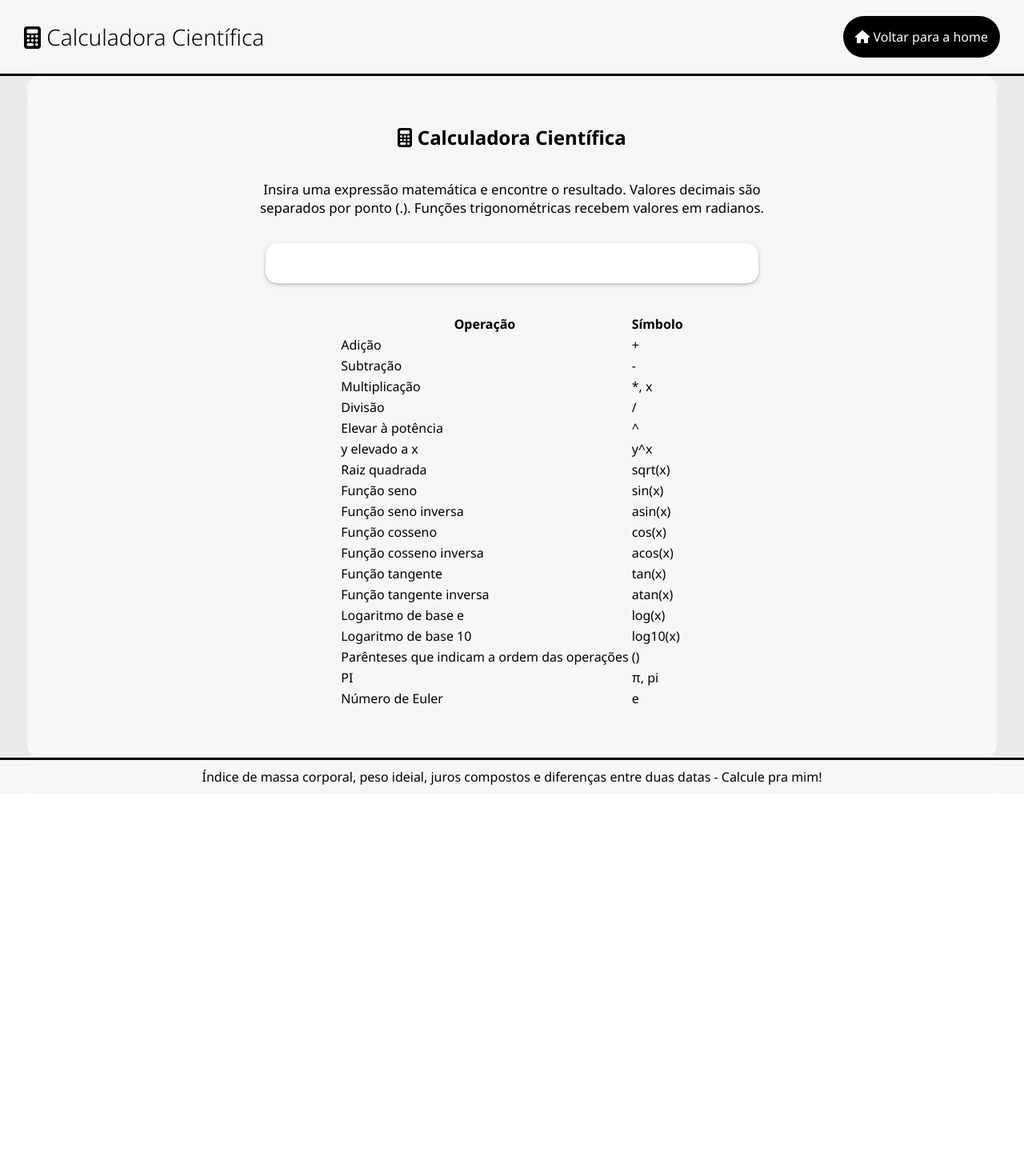
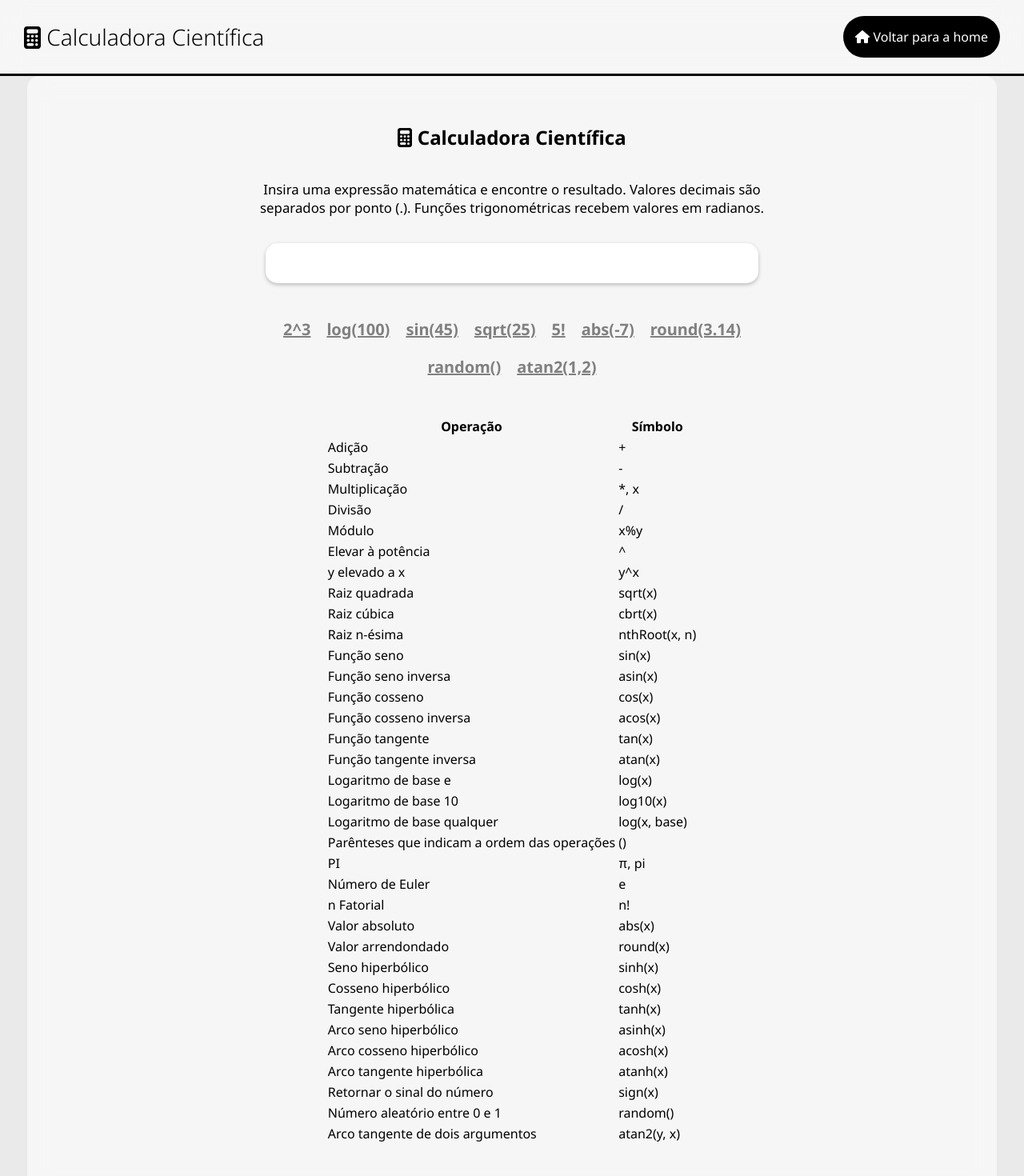
Before and after one commit to LuSrodri/calcule-pra-mim, a Next.js app: page /cientifica in a window 1280 px wide. Shown: the top 1470 px of the page at 80% size. Before the commit the page ends 992 px from the top, so only its background shows below. Built offline with nearby package versions, Linux system fonts and the light colour scheme.

Commit message:
improving scientificcalculator

```diff
--- a/components/ScientificCalculator.js
+++ b/components/ScientificCalculator.js
@@ -4,7 +4,7 @@ import { FontAwesomeIcon } from '@fortawesome/react-fontawesome';
 import { useEffect, useState } from 'react';
 import { evaluate } from 'mathjs';
 
-export default function JurosCompostosCalculator() {
+export default function ScientificCalculator() {
     const [mathExp, setMathExp] = useState("");
     const [mathExpResult, setMathExpResult] = useState("");
 
@@ -54,10 +54,22 @@ export default function JurosCompostosCalculator() {
                 </div>
 
                 {mathExpResult !== "" && (
-                    <p id="resultado">
+                    <p id="resultado" style={{fontSize: "1.25rem"}}>
                         <strong>Resultado:</strong> {mathExpResult}
                     </p>
                 )}
+
+                <p className={styles.examples}>
+                    <strong onClick={(e) => setMathExp(e.target.innerHTML)}>2^3</strong>
+                    <strong onClick={(e) => setMathExp(e.target.innerHTML)}>log(100)</strong>
+                    <strong onClick={(e) => setMathExp(e.target.innerHTML)}>sin(45)</strong>
+                    <strong onClick={(e) => setMathExp(e.target.innerHTML)}>sqrt(25)</strong>
+                    <strong onClick={(e) => setMathExp(e.target.innerHTML)}>5!</strong>
+                    <strong onClick={(e) => setMathExp(e.target.innerHTML)}>abs(-7)</strong>
+                    <strong onClick={(e) => setMathExp(e.target.innerHTML)}>round(3.14)</strong>
+                    <strong onClick={(e) => setMathExp(e.target.innerHTML)}>random()</strong>
+                    <strong onClick={(e) => setMathExp(e.target.innerHTML)}>atan2(1,2)</strong>
+                </p>
 
                 <table className={styles.table} style={{ margin: "20px auto" }}>
                     <thead>
@@ -84,6 +96,10 @@ export default function JurosCompostosCalculator() {
                             <td>/</td>
                         </tr>
                         <tr>
+                            <td>Módulo</td>
+                            <td>x%y</td>
+                        </tr>
+                        <tr>
                             <td>Elevar à potência</td>
                             <td>^</td>
                         </tr>
@@ -94,6 +110,14 @@ export default function JurosCompostosCalculator() {
                         <tr>
                             <td>Raiz quadrada</td>
                             <td>sqrt(x)</td>
+                        </tr>
+                        <tr>
+                            <td>Raiz cúbica</td>
+                            <td>cbrt(x)</td>
+                        </tr>
+                        <tr>
+                            <td>Raiz n-ésima</td>
+                            <td>nthRoot(x, n)</td>
                         </tr>
                         <tr>
                             <td>Função seno</td>
@@ -128,6 +152,10 @@ export default function JurosCompostosCalculator() {
                             <td>log10(x)</td>
                         </tr>
                         <tr>
+                            <td>Logaritmo de base qualquer</td>
+                            <td>log(x, base)</td>
+                        </tr>
+                        <tr>
                             <td>Parênteses que indicam a ordem das operações</td>
                             <td>()</td>
                         </tr>
@@ -139,6 +167,54 @@ export default function JurosCompostosCalculator() {
                             <td>Número de Euler</td>
                             <td>e</td>
                         </tr>
+                        <tr>
+                            <td>n Fatorial</td>
+                            <td>n!</td>
+                        </tr>
+                        <tr>
+                            <td>Valor absoluto</td>
+                            <td>abs(x)</td>
+                        </tr>
+                        <tr>
+                            <td>Valor arrendondado</td>
+                            <td>round(x)</td>
+                        </tr>
+                        <tr>
+                            <td>Seno hiperbólico</td>
+                            <td>sinh(x)</td>
+                        </tr>
+                        <tr>
+                            <td>Cosseno hiperbólico</td>
+                            <td>cosh(x)</td>
+                        </tr>
+                        <tr>
+                            <td>Tangente hiperbólica</td>
+                            <td>tanh(x)</td>
+                        </tr>
+                        <tr>
+                            <td>Arco seno hiperbólico</td>
+                            <td>asinh(x)</td>
+                        </tr>
+                        <tr>
+                            <td>Arco cosseno hiperbólico</td>
+                            <td>acosh(x)</td>
+                        </tr>
+                        <tr>
+                            <td>Arco tangente hiperbólica</td>
+                            <td>atanh(x)</td>
+                        </tr>
+                        <tr>
+                            <td>Retornar o sinal do número</td>
+                            <td>sign(x)</td>
+                        </tr>
+                        <tr>
+                            <td>Número aleatório entre 0 e 1</td>
+                            <td>random()</td>
+                        </tr>
+                        <tr>
+                            <td>Arco tangente de dois argumentos</td>
+                            <td>atan2(y, x)</td>
+                        </tr>
                     </tbody>
                 </table>
             </div>
--- a/pages/cientifica.js
+++ b/pages/cientifica.js
@@ -10,17 +10,17 @@ export default function Cientifica() {
   return (
     <div className={styles.main}>
       <Head>
-        <title>Use a calculadora científica e encontre resultados para expressões matemáticas. - Calcule pra mim!</title>
+        <title>Use a calculadora científica e encontre resultados para expressões matemáticas - Calcule pra mim!</title>
 
         <meta name="description" content="Insira uma expressão matemática e descubra o resultado." />
 
-        <meta property="og:title" content="Use a calculadora científica e encontre resultados para expressões matemáticas. - Calcule pra mim!" />
+        <meta property="og:title" content="Use a calculadora científica e encontre resultados para expressões matemáticas - Calcule pra mim!" />
         <meta property="og:type" content="website" />
         <meta property="og:description" content="Insira uma expressão matemática e descubra o resultado." />
         <meta property="og:url" content="https://calculepramim.com/cientifica" />
         <meta property="og:image" content="https://calculepramim.com/calcule-pra-mim-logo.png" />
 
-        <meta name="twitter:title" content="Use a calculadora científica e encontre resultados para expressões matemáticas. - Calcule pra mim!" />
+        <meta name="twitter:title" content="Use a calculadora científica e encontre resultados para expressões matemáticas - Calcule pra mim!" />
         <meta name="twitter:description" content="Insira uma expressão matemática e descubra o resultado." />
         <meta name="twitter:image" content="https://calculepramim.com/calcule-pra-mim-logo.png" />
         <meta name="twitter:card" content="summary_large_image" />
--- a/styles/JurosCompostosCalculator.module.css
+++ b/styles/JurosCompostosCalculator.module.css
@@ -86,3 +86,19 @@
 .table * {
     user-select: text;
 }
+
+.examples strong{
+    cursor: pointer;
+    margin: 10px;
+    font-size: 1.25rem;
+    color: gray;
+    text-decoration: underline;
+}
+
+.examples {
+    display: flex;
+    flex-direction: row;
+    align-items: center;
+    justify-content: center;
+    flex-wrap: wrap;
+}
```
